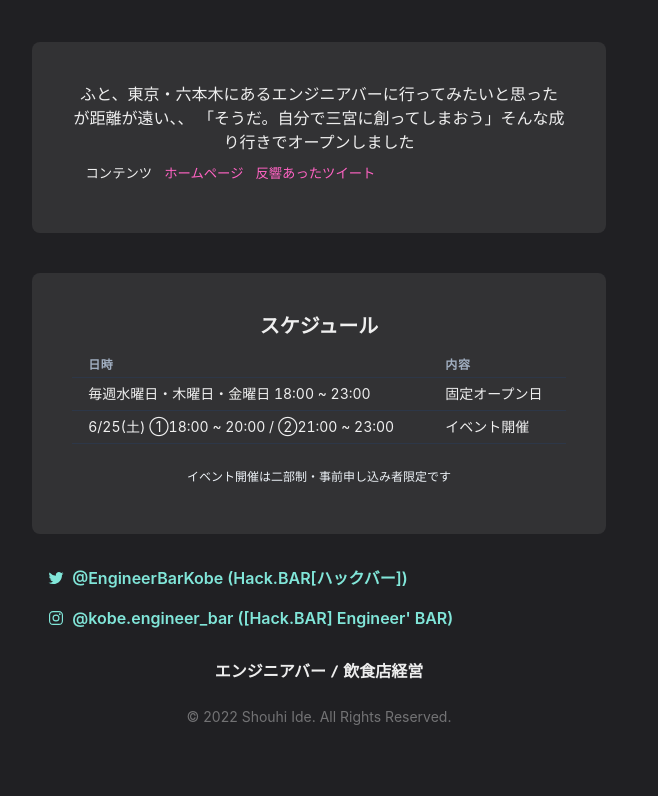
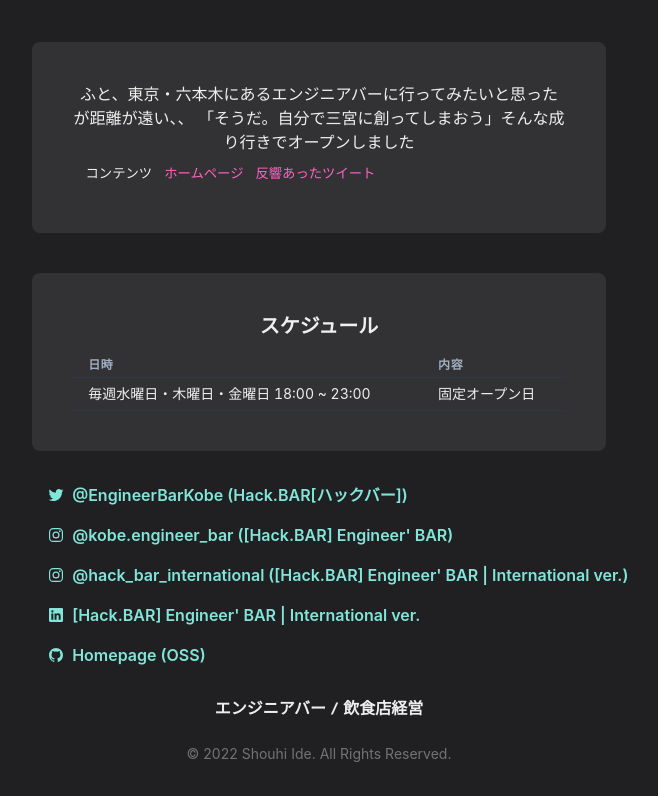
Before and after one commit to shouhi/shouhi.github.io, a Next.js app: page /works/HackBAR in a window 1280 px wide. Shown: the part 559-1355 px from the top of the page, without its empty margins (321-979 px from the left). Before the commit the page ends 1318 px from the top, so only its background shows below. Built offline with nearby package versions, Linux system fonts and the light colour scheme.

Commit message:
fix data

```diff
--- a/pages/works/HackBAR.js
+++ b/pages/works/HackBAR.js
@@ -11,7 +11,7 @@
     Tr,
     Th,
     Td,
-    TableCaption,
+    // TableCaption,
     TableContainer,
     ListItem,
     List,
@@ -22,7 +22,7 @@
   import P from '../../components/paragraph'
   import Layout from '../../components/layouts/article'
   import { Title } from '../../components/work'
-  import { IoLogoTwitter, IoLogoInstagram} from 'react-icons/io5'
+  import { IoLogoTwitter, IoLogoInstagram, IoLogoGithub, IoLogoLinkedin} from 'react-icons/io5'
   import thumbHackBAR from '../../public/images/works/Hack.BAR.png'
 
 
@@ -67,7 +67,7 @@
           </Heading>
           <TableContainer>
             <Table variant='simple' size='sm'>
-              <TableCaption>イベント開催は二部制・事前申し込み者限定です</TableCaption>
+              {/* <TableCaption>イベント開催は二部制・事前申し込み者限定です</TableCaption> */}
               <Thead>
                 <Tr>
                   <Th>日時</Th>
@@ -79,10 +79,10 @@
                   <Td>毎週水曜日・木曜日・金曜日 18:00 ~ 23:00</Td>
                   <Td>固定オープン日</Td>
                 </Tr>
-                <Tr>
+                {/* <Tr>
                   <Td>6/25(土) ①18:00 ~ 20:00 / ②21:00 ~ 23:00</Td>
                   <Td>イベント開催</Td>
-                </Tr>
+                </Tr> */}
               </Tbody>
             </Table>
           </TableContainer>
@@ -110,6 +110,39 @@
               </Button>
             </Link>
           </ListItem>
+          <ListItem>
+            <Link href="https://www.instagram.com/hack_bar_international/" target="_blank">
+              <Button
+                variant="ghost"
+                colorScheme="teal"
+                leftIcon={<IoLogoInstagram />}
+              >
+                @hack_bar_international ([Hack.BAR] Engineer&apos; BAR | International ver.)
+              </Button>
+            </Link>
+          </ListItem>
+          <ListItem>
+            <Link href="https://www.linkedin.com/company/hack-bar/" target="_blank">
+              <Button
+                variant="ghost"
+                colorScheme="teal"
+                leftIcon={<IoLogoLinkedin />}
+              >
+                [Hack.BAR] Engineer&apos; BAR | International ver.
+              </Button>
+            </Link>
+          </ListItem>
+          <ListItem>
+            <Link href="https://github.com/MAGIE-COMPANY-Inc/Hack.BAR.github.io" target="_blank">
+              <Button
+                variant="ghost"
+                colorScheme="teal"
+                leftIcon={<IoLogoGithub />}
+              >
+                Homepage (OSS)
+              </Button>
+            </Link>
+          </ListItem>
         </List>
         <Heading as="h4" fontSize={16} my={6}>
           <Center>エンジニアバー / 飲食店経営</Center>
--- a/pages/works/TechUni.js
+++ b/pages/works/TechUni.js
@@ -51,7 +51,7 @@
         >
           2020年10月26日に自身の経験からエンジニアの友達が欲しいと思いたち関西学院大学のプログラミング研究会として創設。
           2022年5月に会長として就任し団体運営方針を握る。さらに同月私が代表取締役務める株式会社MAGIE COMPANYを運営会社とする。<br></br>
-          現在メンバー総数135名・企業提携社数11社・全国大会出場経験有りと実績を積み重ねて「今後100年続くIT系学生団体」として活動中。
+          現在メンバー総数153名・企業提携社数11社・全国大会出場経験有りと実績を積み重ねて「今後100年続くIT系学生団体」として活動中。
            <P>メディア
               <Link href='https://www.kwansei.ac.jp/shakairenkei/news/detail/278' ml={3}>関西学院大学</Link>
               <Link href='https://note.com/techbowl/n/n8155b9a953eb' ml={3}>株式会社TechBowlアンバサダー加盟</Link>
```
Also changed, not shown: pages/index.js (+3 -4 lines).
